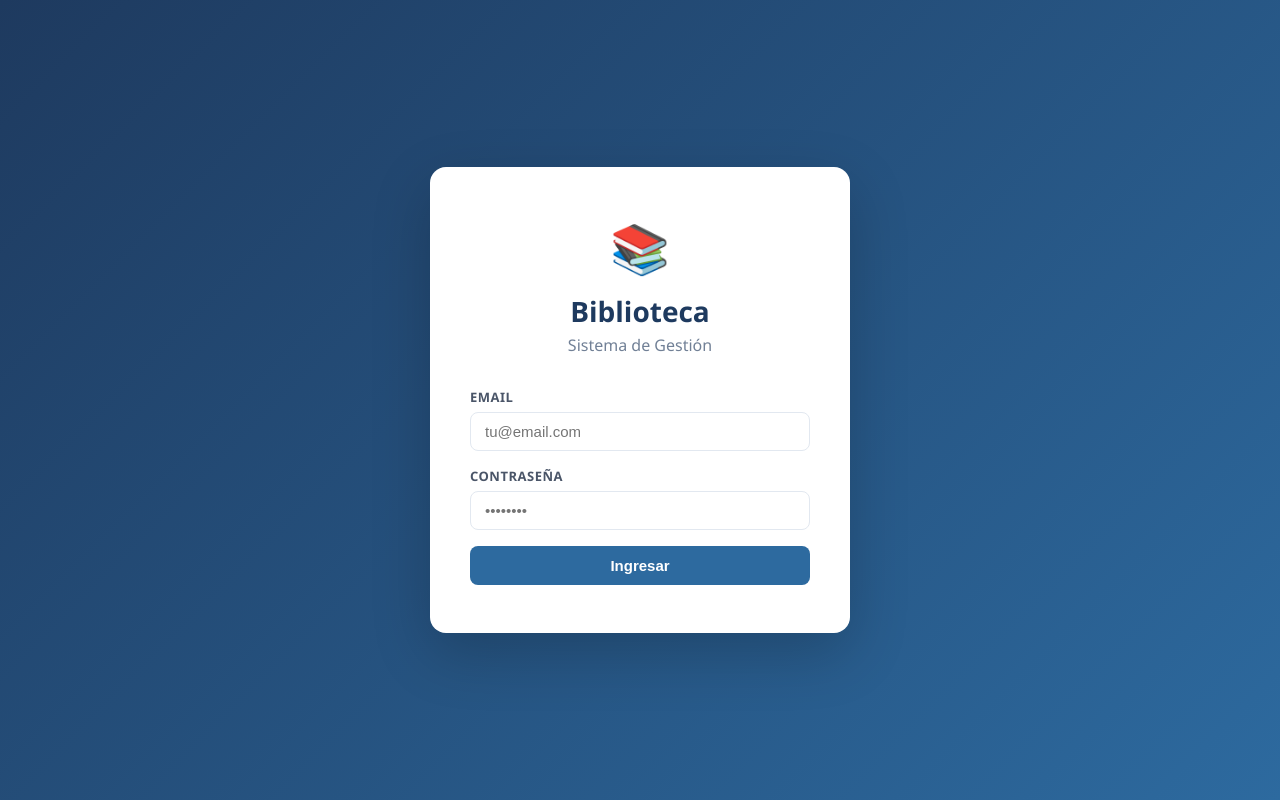
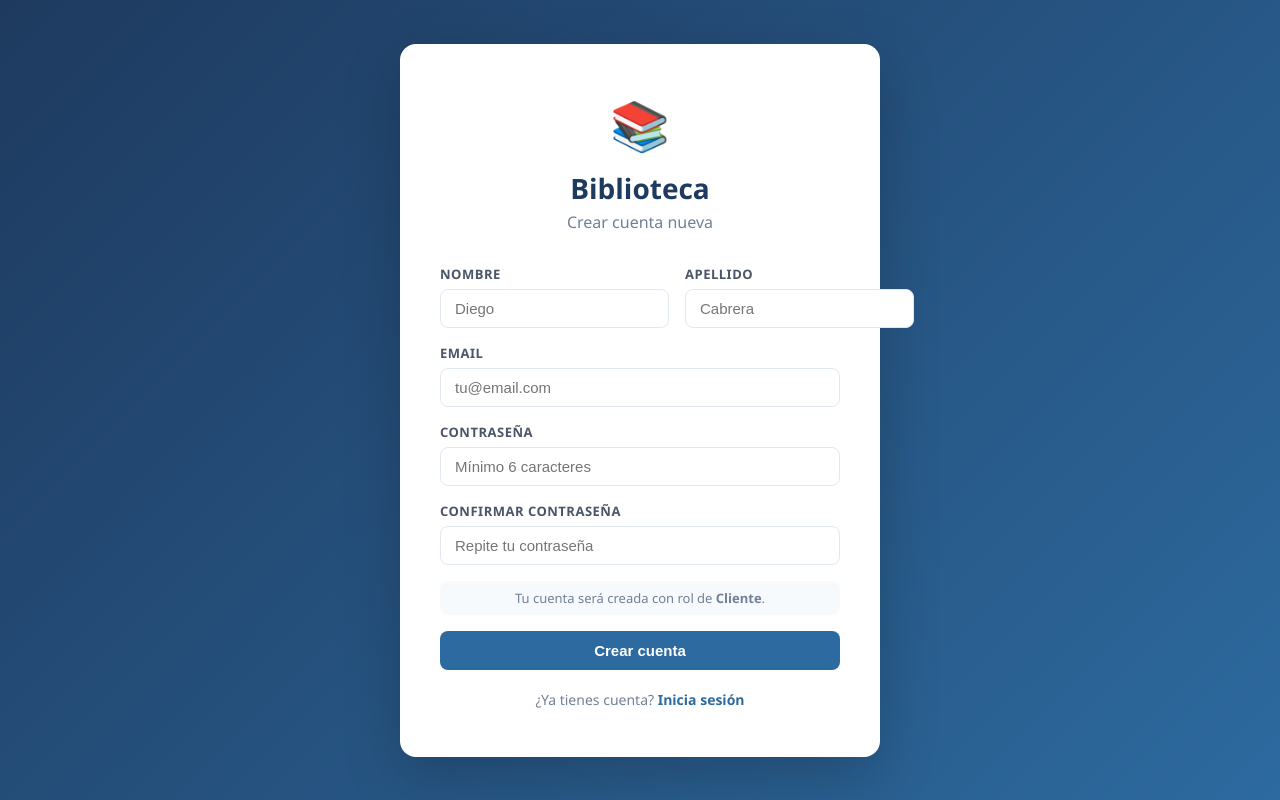
Before and after one commit to dacabrera3-prog/biblioteca-frontend, a React (Vite) app: page /register in a window 1280 px wide. Before the commit this address led to /login. Built offline with nearby package versions, Linux system fonts and the light colour scheme.

Commit message:
feat: pagina de registro de usuarios

```diff
--- a/src/App.tsx
+++ b/src/App.tsx
@@ -3,6 +3,7 @@ import { AuthProvider } from './context/AuthContext';
 import PrivateRoute from './components/PrivateRoute';
 import RoleRoute from './components/RoleRoute';
 import Login from './pages/Login';
+import Register from './pages/Register';
 import Libros from './pages/Libros';
 import Usuarios from './pages/Usuarios';
 import Prestamos from './pages/Prestamos';
@@ -16,6 +17,7 @@ export default function App() {
       <BrowserRouter>
         <Routes>
           <Route path="/login" element={<Login />} />
+          <Route path="/register" element={<Register />} />
 
           <Route path="/libros" element={<PrivateRoute><Libros /></PrivateRoute>} />
           <Route path="/prestamos" element={<PrivateRoute><Prestamos /></PrivateRoute>} />
--- a/src/index.css
+++ b/src/index.css
@@ -498,3 +498,28 @@ body {
   grid-template-columns: 1fr 1fr;
   gap: 16px;
 }
+
+/* ---- REGISTER LINKS ---- */
+.register-link {
+  text-align: center;
+  font-size: 14px;
+  color: #718096;
+  margin-top: 4px;
+}
+
+.register-link a {
+  color: #2d6a9f;
+  font-weight: 600;
+  text-decoration: none;
+}
+
+.register-link a:hover { text-decoration: underline; }
+
+.register-note {
+  font-size: 13px;
+  color: #718096;
+  background: #f7fafc;
+  border-radius: 8px;
+  padding: 8px 12px;
+  text-align: center;
+}
--- a/src/pages/Login.tsx
+++ b/src/pages/Login.tsx
@@ -1,11 +1,13 @@
 import { useState, FormEvent } from 'react';
-import { useNavigate } from 'react-router-dom';
+import { useNavigate, Link, useLocation } from 'react-router-dom';
 import { useAuth } from '../context/AuthContext';
 import api from '../api/axios';
 
 export default function Login() {
   const { login } = useAuth();
   const navigate = useNavigate();
+  const location = useLocation();
+  const registered = (location.state as { registered?: boolean })?.registered;
   const [email, setEmail] = useState('');
   const [password, setPassword] = useState('');
   const [error, setError] = useState('');
@@ -35,6 +37,7 @@ export default function Login() {
           <p>Sistema de Gestión</p>
         </div>
         <form onSubmit={handleSubmit} className="login-form">
+          {registered && <p className="success-msg">✅ Cuenta creada. Ya puedes ingresar.</p>}
           <div className="form-group">
             <label htmlFor="email">Email</label>
             <input
@@ -61,6 +64,9 @@ export default function Login() {
           <button type="submit" className="btn-primary" disabled={loading}>
             {loading ? 'Ingresando...' : 'Ingresar'}
           </button>
+          <p className="register-link">
+            ¿No tienes cuenta? <Link to="/register">Regístrate</Link>
+          </p>
         </form>
       </div>
     </div>
--- /dev/null
+++ b/src/pages/Register.tsx
@@ -0,0 +1,126 @@
+import { useState, FormEvent } from 'react';
+import { useNavigate, Link } from 'react-router-dom';
+import api from '../api/axios';
+
+export default function Register() {
+  const navigate = useNavigate();
+  const [form, setForm] = useState({
+    nombre: '',
+    apellido: '',
+    email: '',
+    password: '',
+    confirmar: '',
+  });
+  const [error, setError] = useState('');
+  const [loading, setLoading] = useState(false);
+
+  const handleSubmit = async (e: FormEvent) => {
+    e.preventDefault();
+    setError('');
+
+    if (form.password !== form.confirmar) {
+      setError('Las contraseñas no coinciden');
+      return;
+    }
+    if (form.password.length < 6) {
+      setError('La contraseña debe tener al menos 6 caracteres');
+      return;
+    }
+
+    setLoading(true);
+    try {
+      await api.post('/auth/register', {
+        nombre: form.nombre,
+        apellido: form.apellido,
+        email: form.email,
+        password: form.password,
+        rol: 'CLIENTE',
+      });
+      navigate('/login', { state: { registered: true } });
+    } catch (err: unknown) {
+      const msg = (err as { response?: { data?: { message?: string } } })?.response?.data?.message;
+      setError(msg ?? 'Error al registrarse. El email puede estar en uso.');
+    } finally {
+      setLoading(false);
+    }
+  };
+
+  return (
+    <div className="login-container">
+      <div className="login-card" style={{ maxWidth: '480px' }}>
+        <div className="login-header">
+          <span className="login-icon">📚</span>
+          <h1>Biblioteca</h1>
+          <p>Crear cuenta nueva</p>
+        </div>
+        <form onSubmit={handleSubmit} className="login-form">
+          <div className="form-row">
+            <div className="form-group">
+              <label htmlFor="nombre">Nombre</label>
+              <input
+                id="nombre"
+                type="text"
+                value={form.nombre}
+                onChange={(e) => setForm({ ...form, nombre: e.target.value })}
+                placeholder="Diego"
+                required
+              />
+            </div>
+            <div className="form-group">
+              <label htmlFor="apellido">Apellido</label>
+              <input
+                id="apellido"
+                type="text"
+                value={form.apellido}
+                onChange={(e) => setForm({ ...form, apellido: e.target.value })}
+                placeholder="Cabrera"
+                required
+              />
+            </div>
+          </div>
+          <div className="form-group">
+            <label htmlFor="email">Email</label>
+            <input
+              id="email"
+              type="email"
+              value={form.email}
+              onChange={(e) => setForm({ ...form, email: e.target.value })}
+              placeholder="tu@email.com"
+              required
+            />
+          </div>
+          <div className="form-group">
+            <label htmlFor="password">Contraseña</label>
+            <input
+              id="password"
+              type="password"
+              value={form.password}
+              onChange={(e) => setForm({ ...form, password: e.target.value })}
+              placeholder="Mínimo 6 caracteres"
+              required
+            />
+          </div>
+          <div className="form-group">
+            <label htmlFor="confirmar">Confirmar contraseña</label>
+            <input
+              id="confirmar"
+              type="password"
+              value={form.confirmar}
+              onChange={(e) => setForm({ ...form, confirmar: e.target.value })}
+              placeholder="Repite tu contraseña"
+              required
+            />
+          </div>
+          <p className="register-note">Tu cuenta será creada con rol de <strong>Cliente</strong>.</p>
+          {error && <p className="error-msg">{error}</p>}
+          <button type="submit" className="btn-primary" disabled={loading}>
+            {loading ? 'Registrando...' : 'Crear cuenta'}
+          </button>
+          <p className="register-link">
+            ¿Ya tienes cuenta? <Link to="/login">Inicia sesión</Link>
+          </p>
+        </form>
+      </div>
+    </div>
+  );
+}
```
